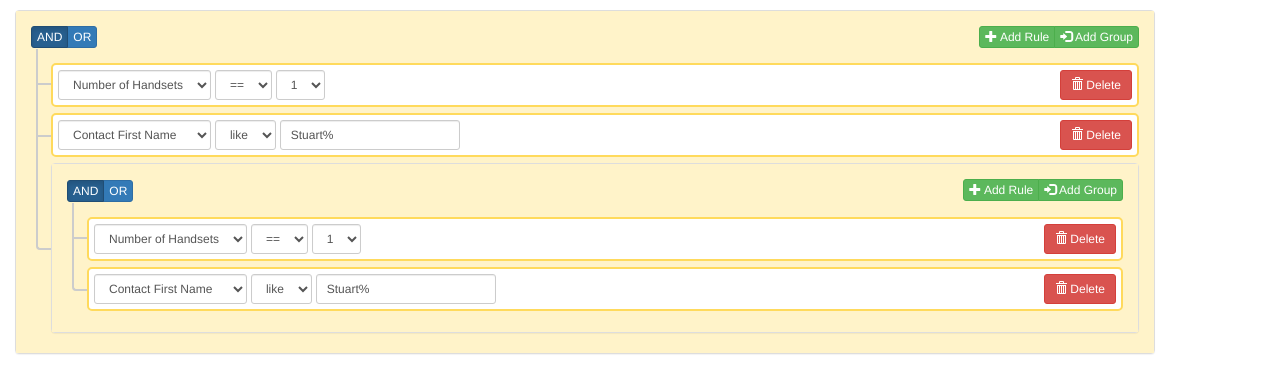
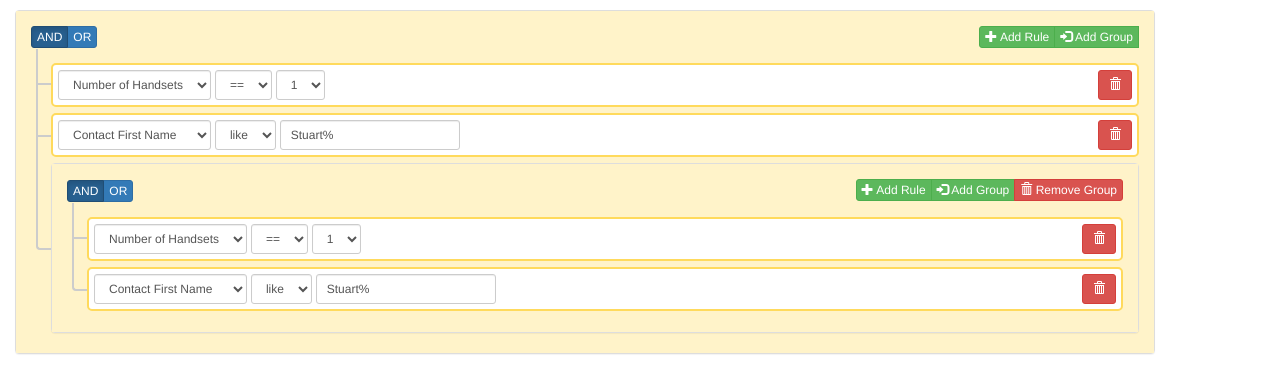
Before and after one commit to 4Com/ngQuery, a website: page index.html in a window 1280 px wide. Drawn offline with nearby package versions, Linux system fonts and the light colour scheme.

Commit message:
Now you can remove groups.

```diff
--- a/js/directives/ruleDirective/rule-view.html
+++ b/js/directives/ruleDirective/rule-view.html
@@ -18,7 +18,6 @@
 
     <button type="button" class="btn btn-danger btn-sm pull-right" ng-click="ctrl.onRemove()">
       <i class="glyphicon glyphicon-trash"></i>
-      Delete
     </button>
   </form>
 </div>
--- a/js/directives/ruleDirective/ruleDirective.js
+++ b/js/directives/ruleDirective/ruleDirective.js
@@ -19,7 +19,7 @@
       link: function(scope, element, attrs) {
         if(angular.isArray(scope.ctrl.model)) {
           console.log(scope.ctrl);
-          element.html("<rule-group class='nested-group' query-options='ctrl.queryOptions' rules='ctrl.model'></rule-group>");
+          element.html("<rule-group class='nested-group' query-options='ctrl.queryOptions' rules='ctrl.model' on-remove='ctrl.onRemove()' is-nested='true'></rule-group>");
           $compile(element.contents())(scope);
         }
       }
--- a/js/directives/ruleGroupDirective/rule-group-view.html
+++ b/js/directives/ruleGroupDirective/rule-group-view.html
@@ -21,6 +21,11 @@
         <i class="glyphicon glyphicon-log-in"></i>
         Add Group
       </button>
+      <button type="button" class="btn btn-danger btn-xs" ng-click="ctrl.onRemove()"
+              ng-show="ctrl.isNested">
+        <i class="glyphicon glyphicon-trash"></i>
+        Remove Group
+      </button>
     </div>
 
     <div class="rules-container">
--- a/js/directives/ruleGroupDirective/ruleGroupDirective.js
+++ b/js/directives/ruleGroupDirective/ruleGroupDirective.js
@@ -10,7 +10,9 @@
       templateUrl: "js/directives/ruleGroupDirective/rule-group-view.html",
       scope: {
         queryOptions: "=",
-        rules: "="
+        rules: "=",
+        isNested: "=",
+        onRemove: "&"
       },
       controller: "ruleGroupDirectiveController as ctrl"
     };
--- a/js/directives/ruleGroupDirective/ruleGroupDirectiveController.js
+++ b/js/directives/ruleGroupDirective/ruleGroupDirectiveController.js
@@ -11,6 +11,8 @@
 
     vm.queryOptions = $scope.queryOptions;
     vm.rules = $scope.rules;
+    vm.onRemove = $scope.onRemove;
+    vm.isNested = $scope.isNested;
 
     vm.selectedTopLevelOperator = vm.queryOptions.topLevelOperators[0].name;
 
@@ -30,6 +32,16 @@
     vm.addGroup = function() {
       vm.rules.push([{}]);
     };
+
+    vm.removeGroup = function(group) {
+      console.log(group);
+      console.log(vm.rules);
+
+      if(group) {
+        var index = vm.rules.indexOf(group);
+        vm.rules.splice(index, 1);
+      }
+    };
   }
 
 })();
```
